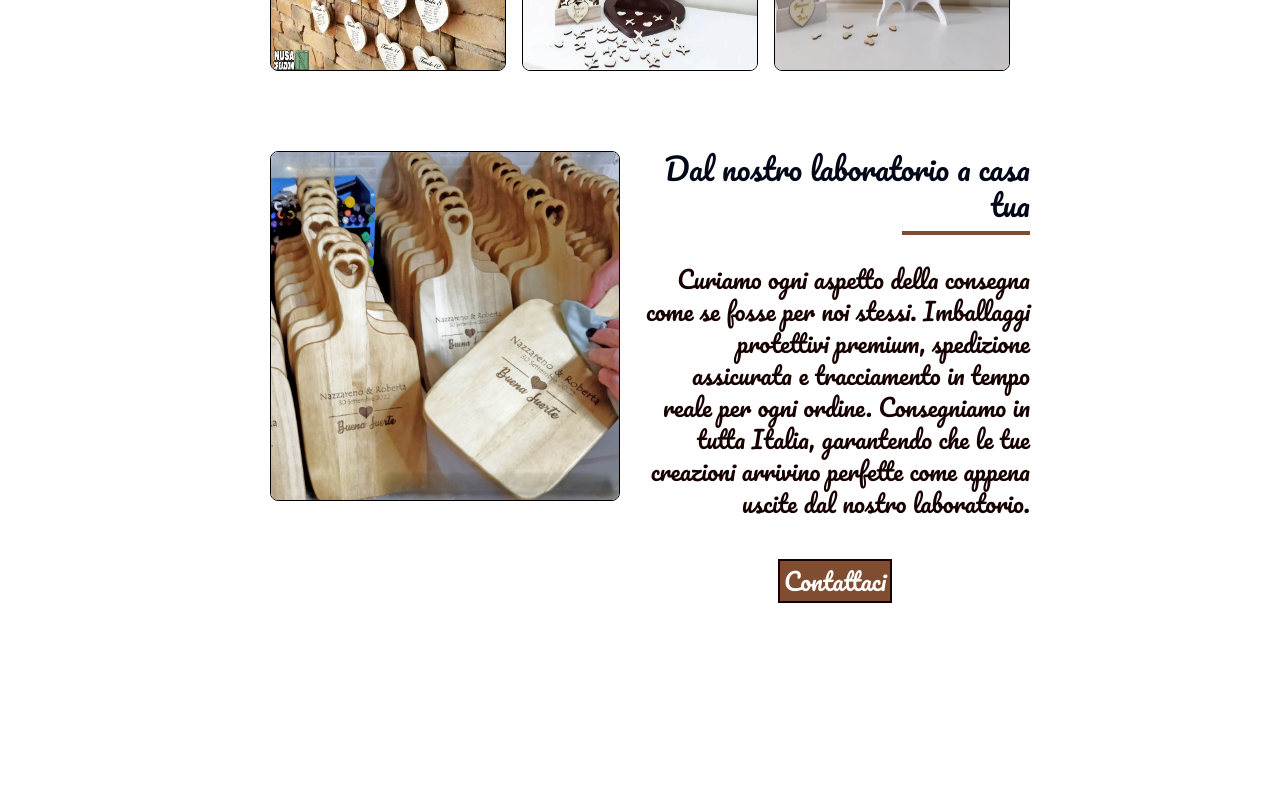
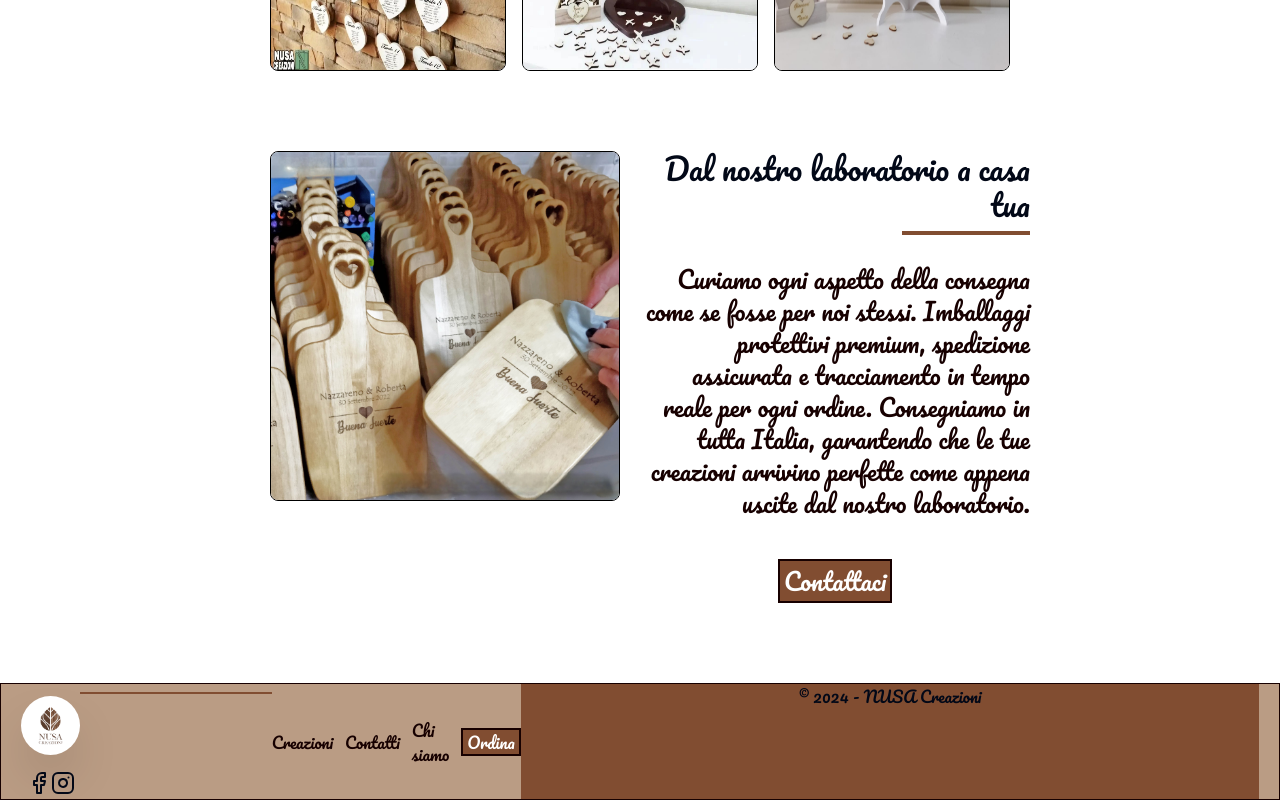
Before and after one commit to Giorgio-g97/nusa_landing_page, a Next.js app: page / in a window 1280 px wide. Shown: the part 1735-2535 px from the top of the page. Before the commit the page ends 2378 px from the top, so only its background shows below. Built offline with nearby package versions, Linux system fonts and the light colour scheme.

Commit message:
Start Footer

```diff
--- a/src/app/layout.tsx
+++ b/src/app/layout.tsx
@@ -5,6 +5,7 @@ import { Pacifico } from "next/font/google"
 import "./globals.css";
 import Navbar from "../components/Navbar";
 import WhatsappBtn from "@/components/WhatsappBtn";
+import Footer from "@/components/Footer";
 
 // const yellowtail = Yellowtail({
 //   subsets: ["latin"],
@@ -47,6 +48,7 @@ export default function RootLayout({
         <Navbar />
         {children}
         <WhatsappBtn />
+        <Footer />
       </body>
     </html>
   );
--- a/src/components/Body.tsx
+++ b/src/components/Body.tsx
@@ -1,6 +1,7 @@
 import Image from "next/image";
 import React from "react";
 import Carousel from "./CarouselComp";
+import Footer from "./Footer";
 
 const Body = () => {
   return (
@@ -77,8 +78,6 @@ const Body = () => {
           alt="spedizioni"
         />
       </div>
-
-      {/* FOOTER */}
     </div>
   );
 };
--- /dev/null
+++ b/src/components/Footer.tsx
@@ -0,0 +1,49 @@
+import { Facebook, Instagram } from "lucide-react";
+import Image from "next/image";
+import Link from "next/link";
+import React from "react";
+
+const Footer = () => {
+  return (
+    <div className="flex flex-col md:flex-row justify-between px-5 mt-10 bg-secondary border border-accent">
+      <div className="flex flex-col items-center">
+        <Image
+          className="bg-white p-[0.5em] rounded-full m-3 shadow-2xl"
+          src="/Logo.png"
+          width={75}
+          height={75}
+          alt="logo_image"
+        />
+        {/* SOCIAL */}
+        <div className="flex p-1">
+          <Facebook />
+          <Instagram />
+        </div>
+      </div>
+      <hr className="border-primary md:mx-0 mx-auto my-3 border w-80 mt-2 flex md:float-right" />
+      <div className="flex justify-center">
+        <ul className="text-accent flex items-center gap-3 my-2">
+          <li>
+            <Link href="/creazioni">Creazioni</Link>
+          </li>
+          <li>
+            <Link href="/contatti">Contatti</Link>
+          </li>
+          <li>
+            <Link href="/chi-siamo">Chi siamo</Link>
+          </li>
+          <li>
+            <button className="bg-primary text-white px-1 border-2 border-accent">
+              Ordina
+            </button>
+          </li>
+        </ul>
+      </div>
+      <div className="text-center bg-primary w-full">
+        <p className="flex items-center justify-center">© 2024 - NUSA Creazioni</p>
+      </div>
+    </div>
+  );
+};
+
+export default Footer;
```
